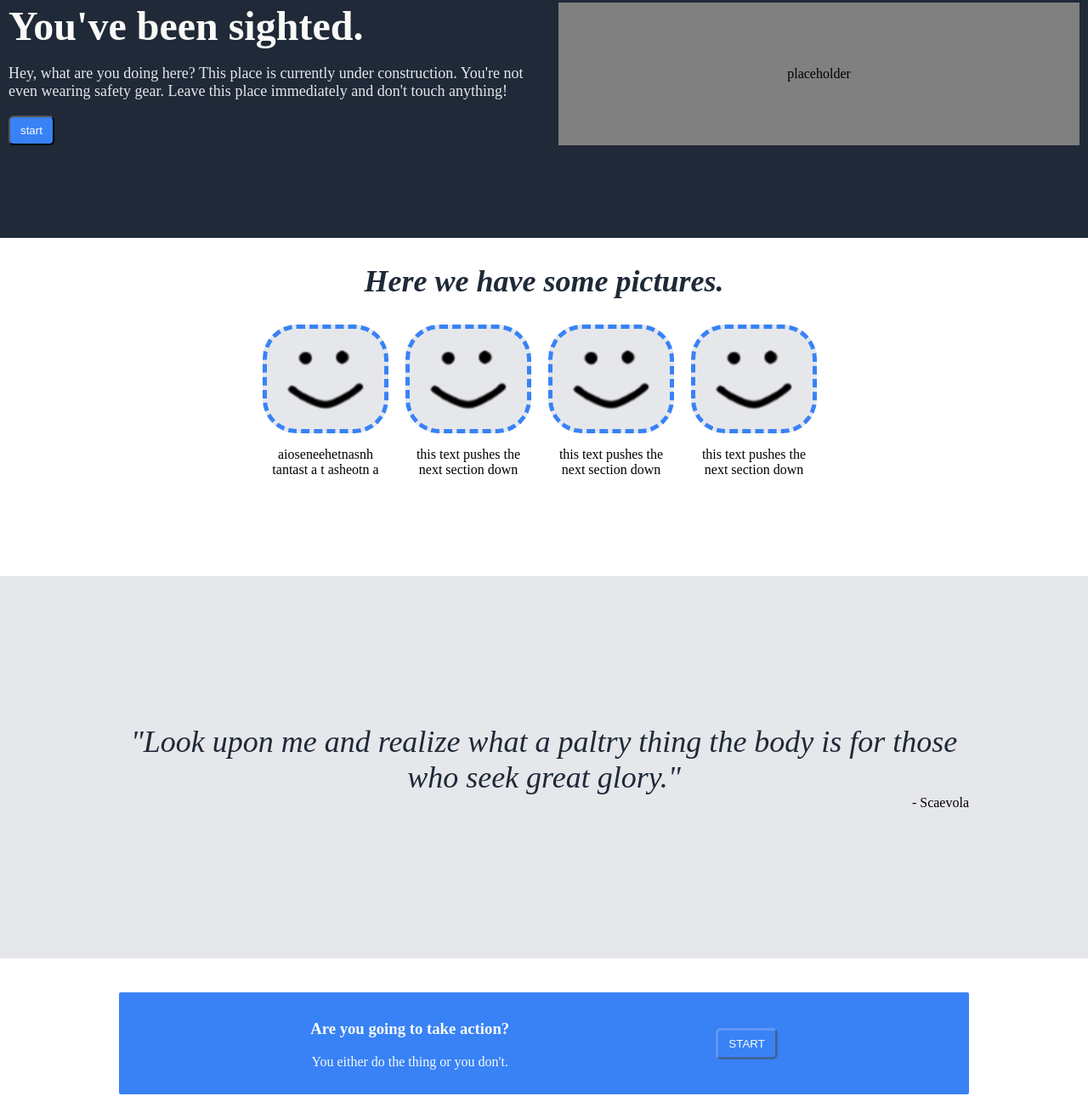
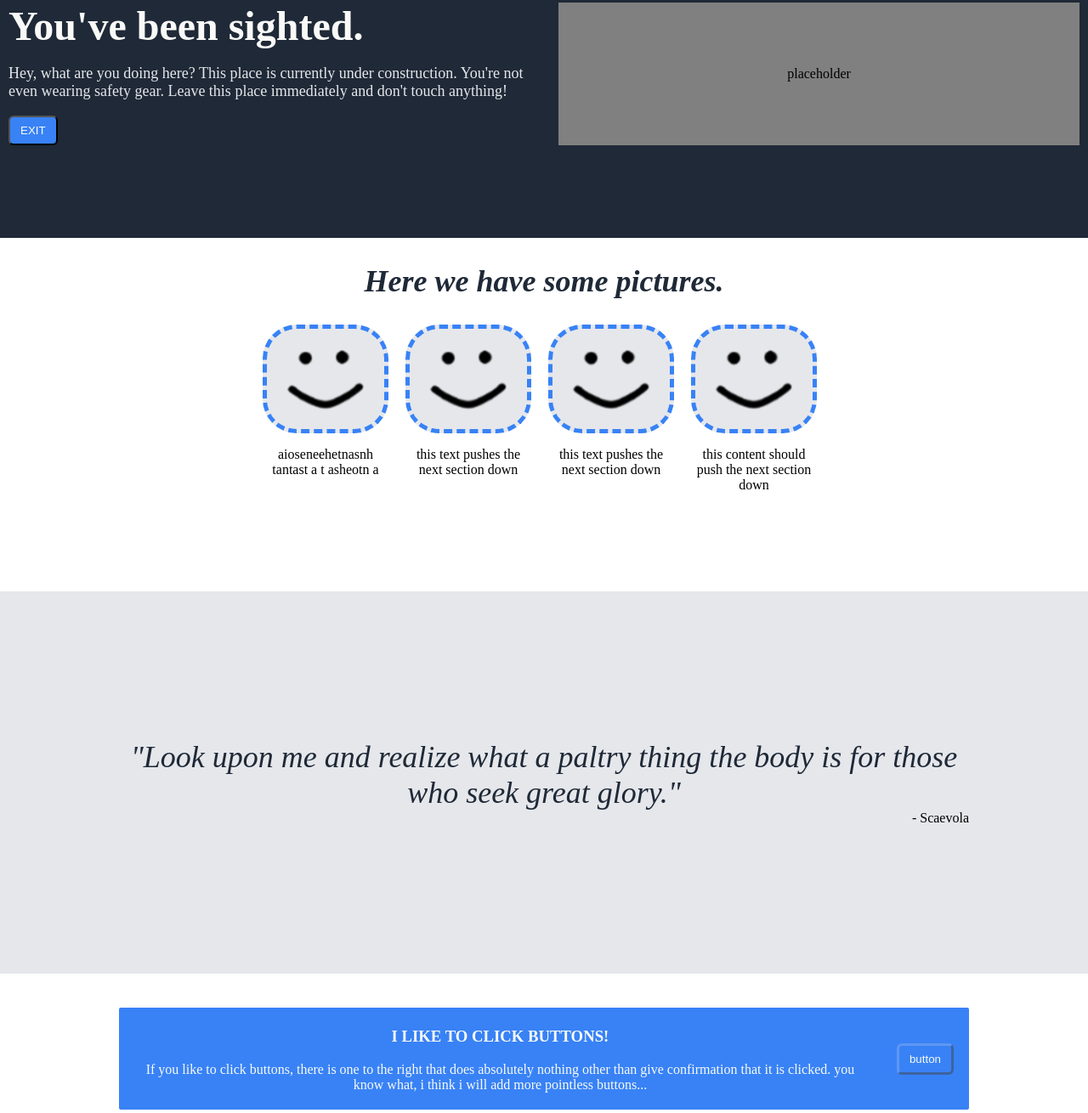
Before and after one commit to syrupsandwich/landing-page, a plain HTML site: page index.html in a window 1280 px wide. Shown: the part 170-1480 px from the top of the page at 85% size. Drawn offline with Linux system fonts and the light colour scheme.

Commit message:
Update index.html

```diff
--- a/index.html
+++ b/index.html
@@ -19,7 +19,7 @@
       <div class="words">
         <h1>You've been sighted.</h1>
         <p>Hey, what are you doing here? This place is currently under construction. You're not even wearing safety gear. Leave this place immediately and don't touch anything!</p>
-        <button class="button">start</button>
+        <button class="button">EXIT</button>
       </div>
       <div class="image-placeholder">
         <p>placeholder</p>
@@ -45,7 +45,7 @@
       </div>
       <div>
         <img class="figure" src="./images/smiley-face.png">
-        <p class="caption">this text pushes the next section down</p>
+        <p class="caption">this content should push the next section down</p>
       </div>
   </div>
   <div class="box-3">
@@ -57,11 +57,11 @@
   <div class="box-4">
     <div class="prompt">
       <div class="trigger">
-        <h3>Are you going to take action?</h3>
-        <p>You either do the thing or you don't.</p>
+        <h3>I LIKE TO CLICK BUTTONS!</h3>
+        <p>If you like to click buttons, there is one to the right that does absolutely nothing other than give confirmation that it is clicked. you know what, i think i will add more pointless buttons...</p>
       </div>
       <div class="exit">
-        <button>START</button>
+        <button>button</button>
       </div>
     </div>
   </div>
```
